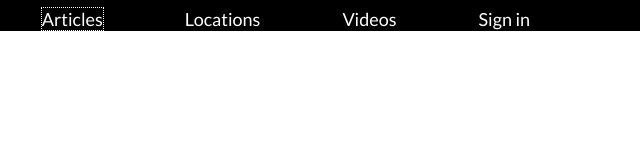
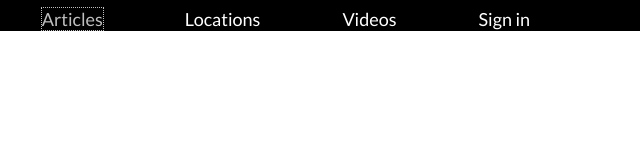
Before and after one commit to Hamlet593/Adaptive-Website, a plain HTML site: page index.html in a window 1280 px wide. Both pictures are taken after a click on the link "Articles". Shown: the full height of the page, 640-1280 px from the left. Drawn offline with Linux system fonts and the light colour scheme.

Commit message:
Adding hover style on menu

```diff
--- a/css/style.css
+++ b/css/style.css
@@ -397,6 +397,7 @@ body {
     font-family: 'Lato';
     font-style: normal;
     font-weight: normal;
+    line-height: 1.2;
     font-size: 16px;
     color: #102746;
 }
@@ -408,6 +409,10 @@ body {
 
 .header {
     background-color: black;
+    position: fixed;
+    top: 0;
+    left: 0;
+    width: 100%;
 }
 
 .header__wrapper {
@@ -436,3 +441,7 @@ body {
     color: white;
     text-decoration: none;
 }
+
+.header__link:hover, .header__link:focus, .header__link:active {
+    opacity: .75;
+}
```
